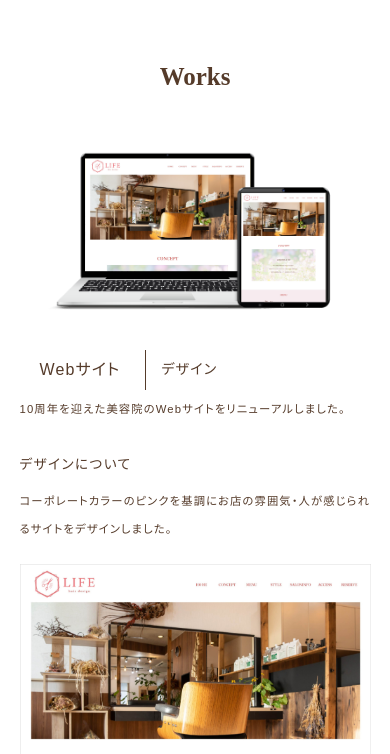
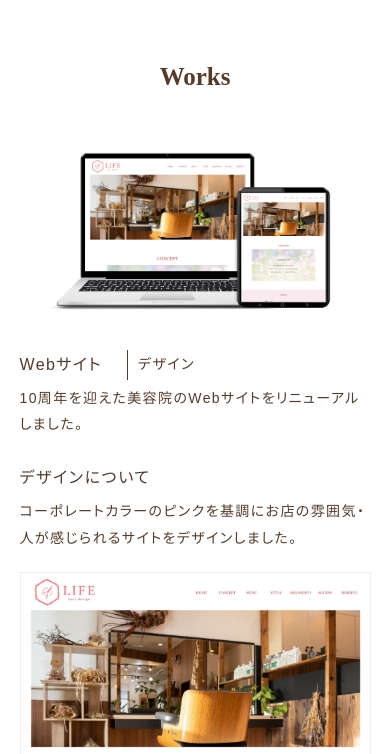
Before and after one commit to masudamei/portfolio, a plain HTML site: page works/works1.html in a window 390 px wide. Shown: the part 90-844 px from the top of the page. Drawn offline with nearby package versions, Linux system fonts and the light colour scheme; a web font is replaced by a local one.

Commit message:
2024050702

```diff
--- a/contact/css/style.css
+++ b/contact/css/style.css
@@ -13,6 +13,7 @@
 .contact_desc {
   text-align: center;
   margin: 50px auto;
+  font-size: 16px;
 }
 .input {
   display: block;
@@ -44,23 +45,23 @@ textarea {
 }
 .contact_desc02 {
   margin-top: 60px;
-  line-height: 1.17;
+  line-height: 1.9;
   letter-spacing: 0.1em;
 }
 
 .thanks_desc {
   width: 50%;
   margin: 30px auto 0;
-  line-height: 1.17;
+  line-height: 1.9;
   letter-spacing: 0.1em;
 }
 .thanks_desc p:first-child {
-  font-size: 19px;
+  font-size: 20px;
   margin: 40px auto;
   text-align: center;
 }
 .work_desc p:last-child {
-  font-size: 14px;
+  font-size: 16px;
   padding: 12px 30px 12px 15px;
 }
 .thanks_btn {
@@ -85,9 +86,9 @@ textarea {
   }
   .contact_desc,
   .contact_desc02 {
-    font-size: 2.9vw;
+    font-size: 14px;
     letter-spacing: 0.1em;
-    line-height: 2.5em;
+    line-height: 1.9;
   }
   label,
   .btn,
@@ -99,14 +100,14 @@ textarea {
     margin: 0 auto;
   }
   .thanks_desc p:first-child {
-    font-size: 4vw;
+    font-size: 16px;
     letter-spacing: 0.1em;
-    line-height: 2.5em;
+    line-height: 1.9;
   }
   .thanks_desc p {
-    font-size: 3.2vw;
+    font-size: 14px;
     letter-spacing: 0.1em;
-    line-height: 2.5em;
+    line-height: 1.9;
   }
   input[type="submit"] {
     -webkit-appearance: none;
--- a/works/css/style.css
+++ b/works/css/style.css
@@ -42,16 +42,15 @@ h2 {
 }
 .work_desc {
   display: flex;
-  margin-left: 10px;
 }
 .work_desc p:first-child {
   font-size: 16px;
-  padding: 12px 25px 12px 10px;
+  padding: 10px 25px 10px 0px;
   border-right: 2px solid #553b2a;
 }
 .work_desc p:last-child {
   font-size: 14px;
-  padding: 12px 30px 12px 15px;
+  padding: 10px 30px 10px 10px;
 }
 .banner {
   margin-top: 12px;
@@ -66,6 +65,10 @@ h2 {
 .work_desc03 {
   font-weight: normal;
   margin-bottom: 20px;
+  font-size: 16px;
+}
+.work_desc03{
+  line-height: 1.9;
 }
 .work_about {
   margin-top: 100px;
@@ -88,6 +91,9 @@ h2 {
   line-height: 68px;
   margin: 90px auto 0;
   border-radius: 3px;
+}
+.work_desc04{
+  line-height: 1.9;
 }
 
 @media screen and (max-width: 1100px) {
@@ -125,25 +131,25 @@ h2 {
     width: 90%;
   }
   .work_desc {
-    font-size: 2.9vw;
+    font-size: 14px;
     letter-spacing: 0.1em;
-    line-height: 2.5em;
+    line-height: 1.9;
   }
 
   .work_desc02,
   .work_about p {
     margin: 5px auto;
-    font-size: 2.9vw;
+    font-size: 14px;
     letter-spacing: 0.1em;
-    line-height: 2.5em;
+    line-height: 1.9;
   }
   .work_about {
     margin: 25px auto 0;
   }
   .work_desc03 {
-    font-size: 3.5vw;
+    font-size: 16px;
     letter-spacing: 0.1em;
-    line-height: 2.5em;
+    line-height: 1.9;
     margin-bottom: 0;
   }
   .work_img {
@@ -154,9 +160,9 @@ h2 {
   .lead,
   .about_design {
     width: 90%;
-    font-size: 2.9vw;
+    font-size: 14px;
     letter-spacing: 0.1em;
-    line-height: 2.5em;
+    line-height: 1.9;
     margin: 30px auto 40px;
   }
   .about h2 {
@@ -170,9 +176,9 @@ h2 {
     display: block;
   }
   .about_desc {
-    font-size: 2.9vw;
+    font-size: 14px;
     letter-spacing: 0.1em;
-    line-height: 2.5em;
+    line-height: 1.9;
   }
   .about_text {
     width: 100%;
@@ -196,4 +202,13 @@ h2 {
     margin: 50px auto;
     border-radius: 3px;
   }
+  .work_desc p:first-child {
+    font-size: 16px;
+    padding: 7px 25px 7px 0px;
+    border-right: 1px solid #553b2a;
+  }
+  .work_desc p:last-child {
+    font-size: 14px;
+    padding: 7px 30px 7px 10px;
+  }
 }
--- a/works/works1.html
+++ b/works/works1.html
@@ -61,7 +61,7 @@
                 </p>
                 <div class="work_about">
                     <h3 class="work_desc03">デザインについて</h3>
-                    <p>コーポレートカラーのピンクを基調にお店の雰囲気・人が感じられるサイトをデザインしました。</p>
+                    <p class="work_desc04">コーポレートカラーのピンクを基調にお店の雰囲気・人が感じられるサイトをデザインしました。</p>
                 </div>
             </div>
             <div class="work_img"><img src="images/work1_3.jpg" alt="/work1"></div>
```
Also changed, not shown: about/css/style.css (+8 -8 lines), css/style.css (+5 -4 lines), menu/css/style.css (+9 -9 lines), menu/index.html (+2 -2 lines), 1 other file.
